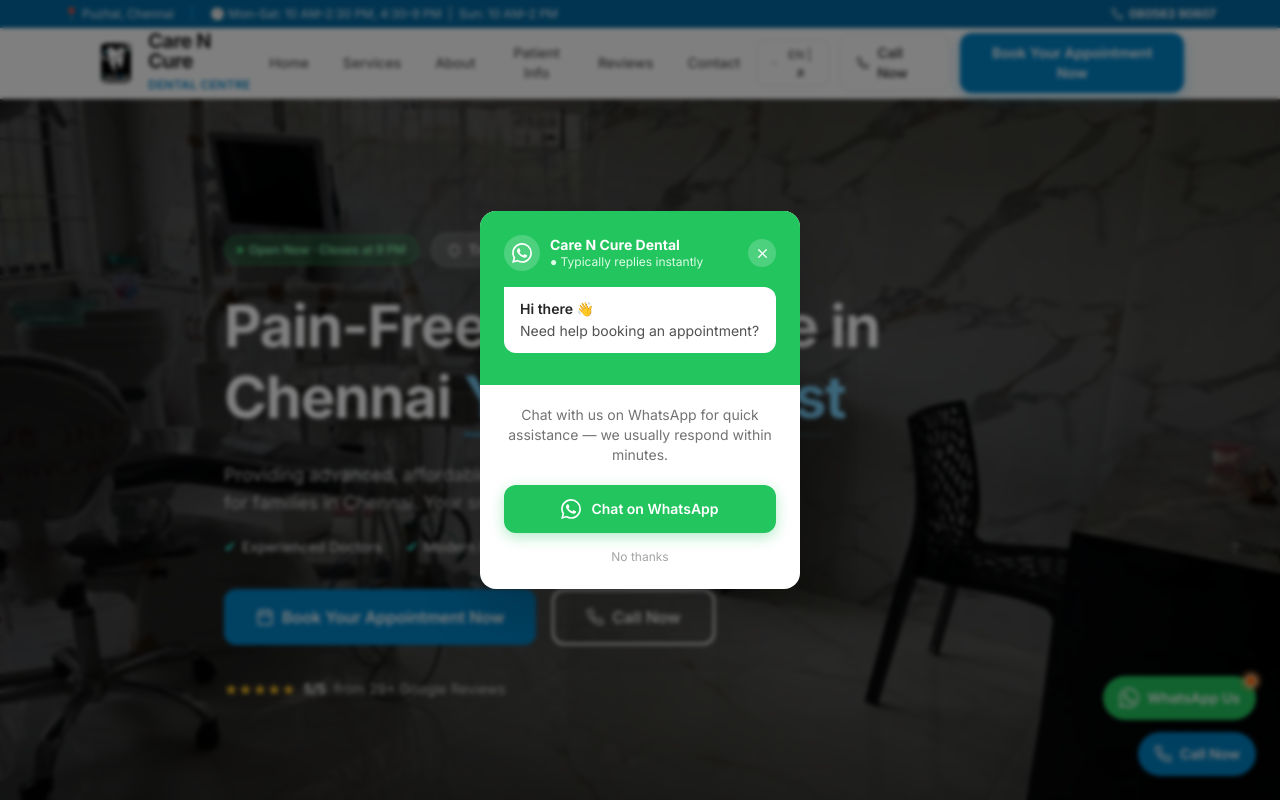
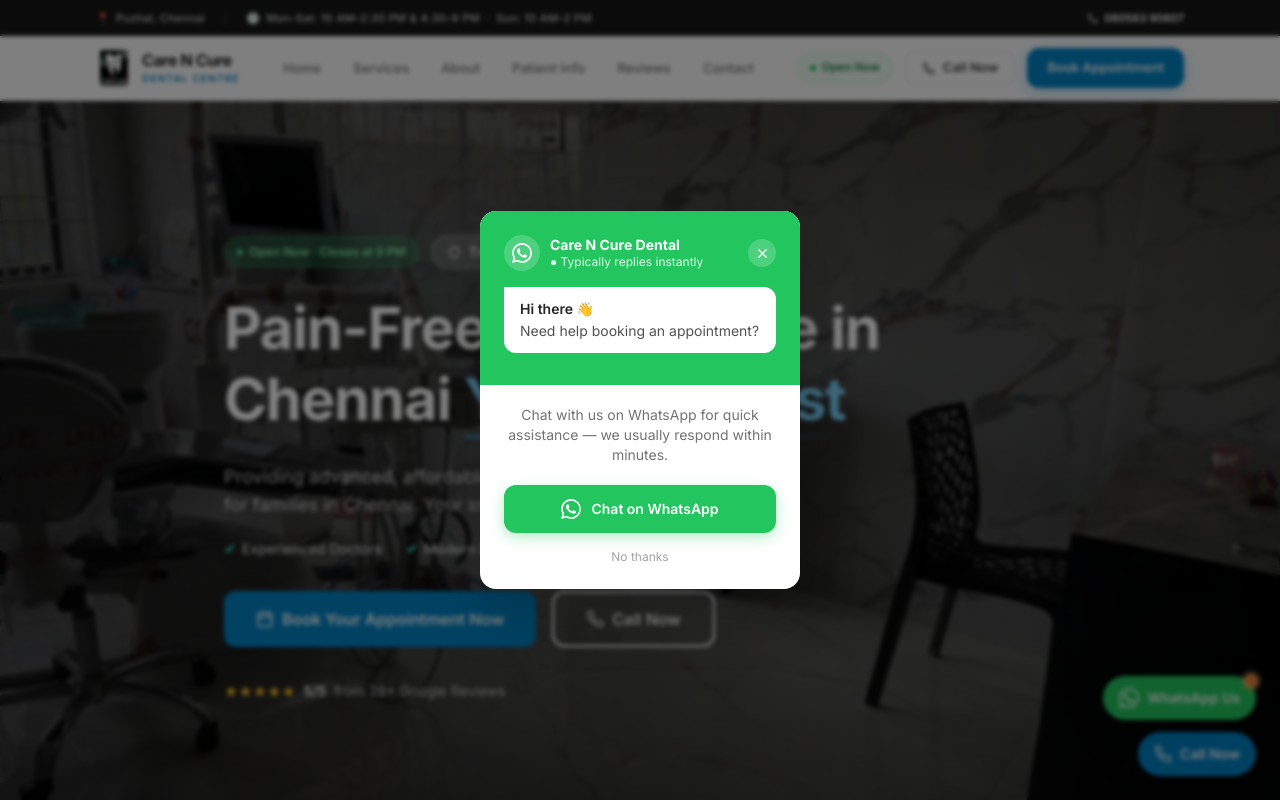
Before and after one commit to pranav869/dental, a Next.js app: page / in a window 1280 px wide. Shown: the top 800 px of the page. Built offline with nearby package versions, Linux system fonts and the light colour scheme.

Commit message:
Premium header redesign: dark top bar, 3-col navbar with logo, Open Now badge, Call + Book CTA

```diff
--- a/components/Navbar.tsx
+++ b/components/Navbar.tsx
@@ -3,14 +3,14 @@
 import { useState, useEffect } from "react";
 import Image from "next/image";
 import { motion, AnimatePresence } from "framer-motion";
-import { Phone, Menu, X, ChevronDown } from "lucide-react";
+import { Phone, Menu, X } from "lucide-react";
 import { useLanguage } from "@/context/LanguageContext";
 import { cn } from "@/lib/utils";
 
 export default function Navbar() {
   const [scrolled, setScrolled] = useState(false);
   const [mobileOpen, setMobileOpen] = useState(false);
-  const { language, setLanguage, t } = useLanguage();
+  const { t } = useLanguage();
 
   useEffect(() => {
     const handleScroll = () => setScrolled(window.scrollY > 20);
@@ -36,110 +36,125 @@ export default function Navbar() {
   };
 
   return (
-    <>
-      {/* Top bar */}
-      <div className="bg-primary-700 text-white py-1.5 px-4 hidden sm:block">
-        <div className="max-w-6xl mx-auto flex items-center justify-between">
-          <div className="flex items-center gap-4 text-xs text-primary-100">
-            <span>📍 Puzhal, Chennai</span>
-            <span className="text-primary-500">|</span>
-            <span>🕐 Mon–Sat: 10 AM–2:30 PM, 4:30–9 PM &nbsp;|&nbsp; Sun: 10 AM–2 PM</span>
+    <div className="sticky top-0 z-50 w-full">
+
+      {/* ── Top info bar ── */}
+      <div className="hidden sm:block bg-neutral-900 text-neutral-300">
+        <div className="max-w-6xl mx-auto px-4 sm:px-6 lg:px-8 h-9 flex items-center justify-between">
+          {/* Left — location + hours */}
+          <div className="flex items-center gap-5 text-[11px] font-medium tracking-wide">
+            <span className="flex items-center gap-1.5">
+              <span className="text-primary-400">📍</span>
+              Puzhal, Chennai
+            </span>
+            <span className="w-px h-3 bg-neutral-700" />
+            <span className="flex items-center gap-1.5">
+              <span className="text-primary-400">🕐</span>
+              Mon–Sat: 10 AM–2:30 PM &amp; 4:30–9 PM &nbsp;·&nbsp; Sun: 10 AM–2 PM
+            </span>
           </div>
+          {/* Right — phone */}
           <a
             href="tel:08056390607"
-            className="flex items-center gap-1.5 text-xs font-semibold hover:text-primary-200 transition-colors duration-200"
+            className="flex items-center gap-1.5 text-[11px] font-semibold text-white hover:text-primary-400 transition-colors duration-200"
           >
-            <Phone size={12} />
+            <Phone size={11} />
             080563 90607
           </a>
         </div>
       </div>
 
-      {/* Main navbar */}
+      {/* ── Main navbar ── */}
       <motion.header
-        initial={{ y: 0 }}
+        initial={{ opacity: 0, y: -4 }}
+        animate={{ opacity: 1, y: 0 }}
+        transition={{ duration: 0.35, ease: "easeOut" }}
         className={cn(
-          "sticky top-0 z-50 w-full transition-all duration-300",
+          "w-full transition-all duration-300",
           scrolled
-            ? "bg-white/90 backdrop-blur-xl shadow-[0_2px_24px_rgba(0,0,0,0.08)] border-b border-neutral-100/80"
-            : "bg-white border-b border-neutral-100"
+            ? "bg-white/95 backdrop-blur-xl shadow-[0_4px_24px_rgba(0,0,0,0.07)] border-b border-neutral-100"
+            : "bg-white border-b border-neutral-100/80"
         )}
       >
-        <nav className="max-w-6xl mx-auto px-4 sm:px-6 lg:px-8 flex items-center justify-between h-[70px]">
-          {/* Logo */}
+        <nav className="max-w-6xl mx-auto px-4 sm:px-6 lg:px-8 flex items-center justify-between h-16">
+
+          {/* Left — Logo */}
           <a
             href="#home"
-            onClick={(e) => {
-              e.preventDefault();
-              scrollTo("#home");
-            }}
-            className="flex items-center gap-3 group"
+            onClick={(e) => { e.preventDefault(); scrollTo("#home"); }}
+            className="flex items-center gap-2.5 group flex-shrink-0"
           >
-            <div className="w-10 h-10 rounded-xl overflow-hidden flex-shrink-0 group-hover:scale-105 transition-transform duration-200">
-              <Image src="/carencure.png" alt="Care N Cure Logo" width={40} height={40} className="w-full h-full object-contain" />
+            <div className="w-9 h-9 rounded-lg overflow-hidden flex-shrink-0 group-hover:opacity-90 transition-opacity duration-200">
+              <Image
+                src="/carencure.png"
+                alt="Care N Cure Dental Centre"
+                width={36}
+                height={36}
+                className="w-full h-full object-contain"
+              />
             </div>
-            <div>
-              <span className="font-bold text-xl text-neutral-900 leading-none block tracking-tight">
+            <div className="leading-none">
+              <span className="font-bold text-[16px] text-neutral-900 tracking-tight block">
                 Care N Cure
               </span>
-              <span className="text-xs text-primary-600 font-semibold leading-none tracking-wide uppercase">
+              <span className="text-[10px] font-semibold text-primary-600 tracking-[0.12em] uppercase">
                 Dental Centre
               </span>
             </div>
           </a>
 
-          {/* Desktop links */}
-          <ul className="hidden lg:flex items-center gap-0.5">
+          {/* Center — Nav links */}
+          <ul className="hidden lg:flex items-center">
             {navLinks.map((link) => (
               <li key={link.href}>
                 <button
                   onClick={() => scrollTo(link.href)}
-                  className="relative px-4 py-2 text-sm font-medium text-neutral-600 hover:text-primary-600 transition-colors duration-200 group"
+                  className="relative px-4 py-2 text-[13.5px] font-medium text-neutral-500 hover:text-neutral-900 transition-colors duration-200 group"
                 >
                   {link.label}
-                  <span className="absolute bottom-0 left-1/2 -translate-x-1/2 w-0 h-0.5 bg-primary-600 rounded-full transition-all duration-250 group-hover:w-4/5" />
+                  <span className="absolute bottom-1 left-1/2 -translate-x-1/2 w-0 h-[2px] bg-primary-500 rounded-full transition-all duration-200 group-hover:w-3/4" />
                 </button>
               </li>
             ))}
           </ul>
 
-          {/* Right actions */}
-          <div className="hidden lg:flex items-center gap-2.5">
-            {/* Language toggle */}
-            <button
-              onClick={() => setLanguage(language === "en" ? "ta" : "en")}
-              className="flex items-center gap-1 text-xs font-semibold px-3 py-1.5 rounded-lg border border-neutral-200 text-neutral-500 hover:border-primary-300 hover:text-primary-600 transition-all duration-200"
-            >
-              <ChevronDown size={11} />
-              {language === "en" ? "EN | த" : "த | EN"}
-            </button>
+          {/* Right — Open Now + Call + Book */}
+          <div className="hidden lg:flex items-center gap-3">
+            {/* Open Now */}
+            <div className="flex items-center gap-1.5 text-[11.5px] font-semibold text-green-700 bg-green-50 border border-green-200 px-3 py-1.5 rounded-full">
+              <span className="w-1.5 h-1.5 rounded-full bg-green-500 animate-pulse" />
+              Open Now
+            </div>
 
+            {/* Call Now — ghost */}
             <a
               href="tel:08056390607"
-              className="flex items-center gap-2 px-4 py-2 text-sm font-semibold text-neutral-700 border border-neutral-200 rounded-xl hover:border-primary-300 hover:text-primary-600 hover:bg-primary-50 transition-all duration-200"
+              className="flex items-center gap-2 px-4 py-2 text-[13px] font-semibold text-neutral-700 rounded-xl border border-neutral-200 hover:border-primary-400 hover:text-primary-600 hover:bg-primary-50/60 transition-all duration-200"
             >
-              <Phone size={14} />
-              {t.nav.call}
+              <Phone size={13} />
+              Call Now
             </a>
+
+            {/* Book Appointment — primary CTA */}
             <button
               onClick={() => scrollTo("#appointment")}
-              className="flex items-center gap-2 px-5 py-2.5 text-sm font-semibold text-white bg-primary-600 rounded-xl shadow-[0_4px_14px_rgba(14,165,233,0.35)] hover:bg-primary-700 hover:shadow-[0_4px_20px_rgba(14,165,233,0.45)] hover:scale-[1.03] active:scale-[0.98] transition-all duration-200"
+              className="flex items-center gap-2 px-5 py-2.5 text-[13px] font-semibold text-white bg-primary-600 rounded-xl shadow-[0_4px_16px_rgba(14,165,233,0.32)] hover:bg-primary-700 hover:shadow-[0_6px_22px_rgba(14,165,233,0.42)] hover:scale-[1.02] active:scale-[0.98] transition-all duration-200"
             >
-              {t.nav.book}
+              Book Appointment
             </button>
           </div>
 
-          {/* Mobile menu toggle */}
+          {/* Mobile hamburger */}
           <button
-            className="lg:hidden p-2.5 rounded-xl text-neutral-600 hover:bg-neutral-100 active:bg-neutral-200 transition-colors"
+            className="lg:hidden p-2 rounded-lg text-neutral-600 hover:bg-neutral-100 transition-colors"
             onClick={() => setMobileOpen(!mobileOpen)}
             aria-label="Toggle menu"
           >
-            {mobileOpen ? <X size={22} /> : <Menu size={22} />}
+            {mobileOpen ? <X size={21} /> : <Menu size={21} />}
           </button>
         </nav>
 
-        {/* Mobile menu */}
+        {/* ── Mobile menu ── */}
         <AnimatePresence>
           {mobileOpen && (
             <motion.div
@@ -147,37 +162,38 @@ export default function Navbar() {
               animate={{ opacity: 1, height: "auto" }}
               exit={{ opacity: 0, height: 0 }}
               transition={{ duration: 0.22, ease: "easeOut" }}
-              className="lg:hidden border-t border-neutral-100 bg-white/95 backdrop-blur-xl overflow-hidden"
+              className="lg:hidden border-t border-neutral-100 bg-white overflow-hidden"
             >
-              <div className="px-4 py-4 space-y-0.5">
+              <div className="px-4 py-4 space-y-1">
+                {/* Open Now strip */}
+                <div className="flex items-center gap-2 px-3 py-2 mb-2">
+                  <span className="w-1.5 h-1.5 rounded-full bg-green-500 animate-pulse" />
+                  <span className="text-[11.5px] font-semibold text-green-700">Open Now · Closes at 9 PM</span>
+                </div>
+
                 {navLinks.map((link) => (
                   <button
                     key={link.href}
                     onClick={() => scrollTo(link.href)}
-                    className="w-full text-left px-4 py-3 text-sm font-medium text-neutral-700 hover:text-primary-600 hover:bg-primary-50 rounded-xl transition-all duration-150"
+                    className="w-full text-left px-4 py-3 text-[14px] font-medium text-neutral-700 hover:text-primary-600 hover:bg-primary-50 rounded-xl transition-all duration-150"
                   >
                     {link.label}
                   </button>
                 ))}
-                <div className="pt-3 mt-2 border-t border-neutral-100 space-y-2">
+
+                <div className="pt-3 mt-2 border-t border-neutral-100 space-y-2.5">
                   <a
                     href="tel:08056390607"
-                    className="flex items-center gap-2.5 px-4 py-3 text-sm font-semibold text-primary-600 bg-primary-50 hover:bg-primary-100 rounded-xl transition-colors"
+                    className="flex items-center justify-center gap-2 w-full py-3 text-[13.5px] font-semibold text-primary-700 border-2 border-primary-200 bg-primary-50 hover:bg-primary-100 rounded-xl transition-colors"
                   >
-                    <Phone size={16} />
+                    <Phone size={15} />
                     080563 90607
                   </a>
                   <button
                     onClick={() => scrollTo("#appointment")}
-                    className="w-full py-3 text-sm font-semibold text-white bg-primary-600 rounded-xl shadow-[0_4px_14px_rgba(14,165,233,0.3)] hover:bg-primary-700 transition-all"
+                    className="w-full py-3.5 text-[14px] font-semibold text-white bg-primary-600 rounded-xl shadow-[0_4px_14px_rgba(14,165,233,0.3)] hover:bg-primary-700 active:scale-[0.98] transition-all"
                   >
-                    {t.nav.book}
-                  </button>
-                  <button
-                    onClick={() => setLanguage(language === "en" ? "ta" : "en")}
-                    className="w-full text-center text-xs font-semibold px-3 py-2.5 rounded-xl border border-neutral-200 text-neutral-500 hover:border-primary-300 hover:text-primary-600 transition-all"
-                  >
-                    {language === "en" ? "Switch to தமிழ்" : "Switch to English"}
+                    Book Appointment
                   </button>
                 </div>
               </div>
@@ -185,6 +201,6 @@ export default function Navbar() {
           )}
         </AnimatePresence>
       </motion.header>
-    </>
+    </div>
   );
 }
```
